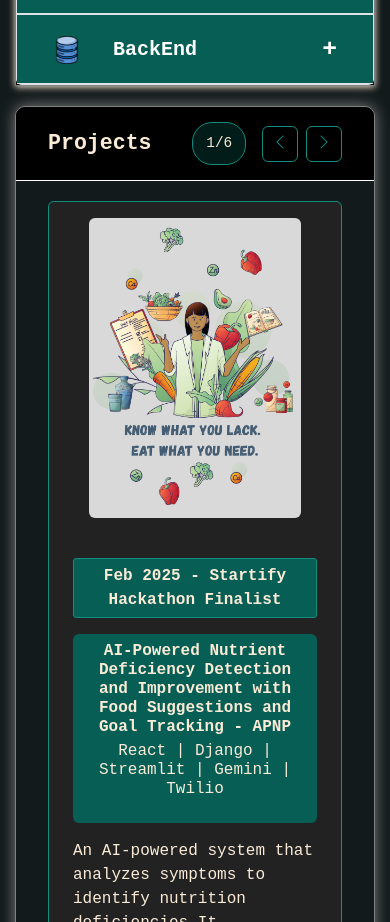
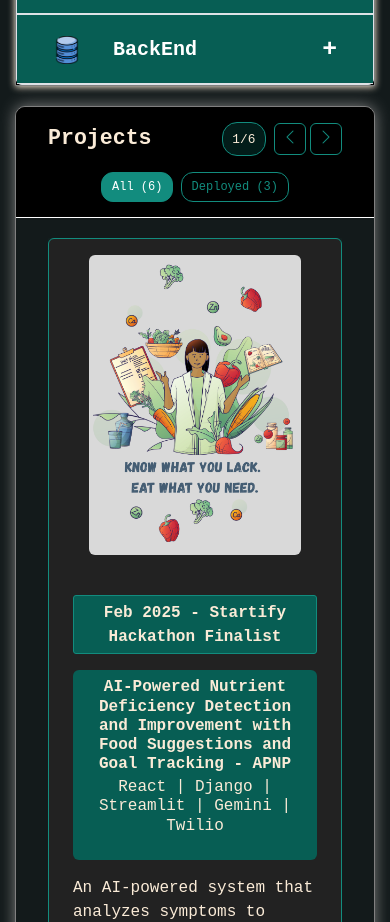
Before and after one commit to BALAMURUGAN16SA/PORTFOLIO, a React (Create React App) app: page / in a window 390 px wide. Shown: the part 800-1722 px from the top of the page. Built offline with nearby package versions, Linux system fonts and the light colour scheme.

Commit message:
Update Projects.jsx

```diff
--- a/src/components/Projects.jsx
+++ b/src/components/Projects.jsx
@@ -14,7 +14,8 @@ const projects = [
       { label: "Github", url: "https://github.com/BALAMURUGAN16SA/AI_Powered_NutriSupport.git" },
       { label: "View Project", url: "https://drive.google.com/file/d/17nf1s8ljWITj304VAytsIYH42l7L4I_e/view?usp=drivesdk" }
     ],
-    image: "images/PIC1.png"
+    image: "images/PIC1.png",
+    deployed: false
   },
   {
     title: "ChatPDF - RAG on PDF, with OCR support",
@@ -26,7 +27,8 @@ const projects = [
       { label: "Live App", url: "https://dbaas-chat-pdf.streamlit.app/"},
       { label: "Demo Video", url: "https://drive.google.com/file/d/19nbqXjnFE1eLDlkEjwbKF35S6iNC4aOB/view?usp=drivesdk" }
     ],
-    image: "images/PIC2.png"
+    image: "images/PIC2.png",
+    deployed: true
   },
   {
     title: "Movie Ticket Booking System",
@@ -38,7 +40,8 @@ const projects = [
       { label: "Live App", url: "https://movie-tickets-booking-balamurugan16sas-projects.vercel.app/"},
       { label: "Demo Video", url: "https://drive.google.com/drive/folders/16VhZIcVPA2lbiQQFT-74fzWj9d_jyYY9" }
     ],
-    image: "images/PIC3.png"
+    image: "images/PIC3.png",
+    deployed: true
   },
   {
     title: "Python-to-C++ Converter",
@@ -49,7 +52,8 @@ const projects = [
       { label: "Github", url: "https://github.com/Kris-05/Python-to-Cpp.git" },
       { label: "View Project", url: "https://drive.google.com/file/d/1im8iIbC9sXzruylLwX_nygQazFxKYBCG/view?usp=drivesdk" }
     ],
-    image: "images/PIC4.png"
+    image: "images/PIC4.png",
+    deployed: false
   },
   {
     title: "GUI Apps using Tkinter",
@@ -60,7 +64,8 @@ const projects = [
       { label: "Github", url: "https://github.com/BALAMURUGAN16SA/GUI_TKINTER.git" },
       { label: "View Project", url: "https://drive.google.com/drive/folders/1-DChbE4SCaPun6bWZWIgv3wy4vfeKRX3" }
     ],
-    image: "images/PIC5.png"
+    image: "images/PIC5.png",
+    deployed: false
   },
   {
     title: "Portfolio Website",
@@ -69,29 +74,47 @@ const projects = [
     description: "That's what you are looking at!",
     links: [
       { label: "Github", url: "https://github.com/BALAMURUGAN16SA/balamurugan16sa.github.io.git" },
-      { label: "View Project", url: "#" }
+      { label: "Live App", url: "#" }
     ],
-    image: "images/PIC6.png"
+    image: "images/PIC6.png",
+    deployed: true
   }
 ];
 
 const Projects = () => {
   const [activeIndex, setActiveIndex] = React.useState(0);
   const [autoScroll, setAutoScroll] = React.useState(true);
+  const [filter, setFilter] = React.useState('all');
+
+  const filteredProjects = filter === 'deployed'
+    ? projects.filter(project => project.deployed)
+    : projects;
 
   const handleSelect = (selectedIndex) => {
     setActiveIndex(selectedIndex);
   };
 
+  const handleFilterChange = (newFilter) => {
+    setFilter(newFilter);
+    setActiveIndex(0);
+  };
+
+  const handleNavigation = (direction) => {
+    const newIndex = direction === 'prev'
+      ? (activeIndex - 1 + filteredProjects.length) % filteredProjects.length
+      : (activeIndex + 1) % filteredProjects.length;
+    handleSelect(newIndex);
+  };
+
   useEffect(() => {
     let interval;
-    if (autoScroll) {
+    if (autoScroll && filteredProjects.length > 0) {
       interval = setInterval(() => {
-        setActiveIndex((prevIndex) => (prevIndex + 1) % projects.length);
-      }, 9000);
+        setActiveIndex((prevIndex) => (prevIndex + 1) % filteredProjects.length);
+      }, 10000);
     }
     return () => clearInterval(interval);
-  }, [autoScroll, projects.length]);
+  }, [autoScroll, filteredProjects.length]);
 
   return (
     <div className="projects" id="projects" style={{
@@ -108,13 +131,137 @@ const Projects = () => {
         borderBottom: "1px solid rgba(255, 255, 255, 1)"
       }}>
         <Container>
-          <div className="d-flex justify-content-between align-items-center">
+          <div className="d-block d-md-none">
+            <div className="d-flex justify-content-between align-items-center mb-3">
               <h3 className="hhp fs-4 fw-bold" style={{
                 color: "antiquewhite",
                 margin: 0
               }}>
                 Projects
               </h3>
+              <div className="d-flex align-items-center">
+                <span className="me-2" style={{
+                  color: "antiquewhite",
+                  fontSize: "0.8rem",
+                  backgroundColor: "rgba(7, 94, 84, 0.3)",
+                  padding: "0.4rem 0.6rem",
+                  borderRadius: "15px",
+                  border: "1px solid #128C7E"
+                }}>
+                  {activeIndex + 1}/{filteredProjects.length}
+                </span>
+                <Button
+                  variant="outline-secondary"
+                  onClick={() => handleNavigation('prev')}
+                  className="me-1"
+                  style={{
+                    color: "#128C7E",
+                    borderColor: "#128C7E",
+                    width: "32px",
+                    height: "32px",
+                    display: "flex",
+                    alignItems: "center",
+                    justifyContent: "center",
+                    padding: 0
+                  }}
+                >
+                  <i className="bi bi-chevron-left" />
+                </Button>
+                <Button
+                  variant="outline-secondary"
+                  onClick={() => handleNavigation('next')}
+                  style={{
+                    color: "#128C7E",
+                    borderColor: "#128C7E",
+                    width: "32px",
+                    height: "32px",
+                    display: "flex",
+                    alignItems: "center",
+                    justifyContent: "center",
+                    padding: 0
+                  }}
+                >
+                  <i className="bi bi-chevron-right" />
+                </Button>
+              </div>
+            </div>
+            <div className="d-flex gap-2 justify-content-center">
+              <Button
+                onClick={() => handleFilterChange('all')}
+                className={`filter-btn ${filter === 'all' ? 'active' : ''}`}
+                style={{
+                  fontSize: "0.75rem",
+                  padding: "0.3rem 0.6rem",
+                  borderRadius: "12px",
+                  border: "1px solid #128C7E",
+                  backgroundColor: filter === 'all' ? "#128C7E" : "transparent",
+                  color: filter === 'all' ? "#fff" : "#128C7E",
+                  transition: "all 0.3s ease"
+                }}
+              >
+                All ({projects.length})
+              </Button>
+              <Button
+                onClick={() => handleFilterChange('deployed')}
+                className={`filter-btn ${filter === 'deployed' ? 'active' : ''}`}
+                style={{
+                  fontSize: "0.75rem",
+                  padding: "0.3rem 0.6rem",
+                  borderRadius: "12px",
+                  border: "1px solid #128C7E",
+                  backgroundColor: filter === 'deployed' ? "#128C7E" : "transparent",
+                  color: filter === 'deployed' ? "#fff" : "#128C7E",
+                  transition: "all 0.3s ease"
+                }}
+              >
+                Deployed ({projects.filter(p => p.deployed).length})
+              </Button>
+            </div>
+          </div>
+
+          <div className="d-none d-md-flex justify-content-between align-items-center">
+            <div className="d-flex align-items-center">
+              <h3 className="hhp fs-4 fw-bold me-4" style={{
+                color: "antiquewhite",
+                margin: 0
+              }}>
+                Projects
+              </h3>
+
+              <div className="d-flex gap-2">
+                <Button
+                  onClick={() => handleFilterChange('all')}
+                  className={`filter-btn ${filter === 'all' ? 'active' : ''}`}
+                  style={{
+                    fontSize: "0.85rem",
+                    padding: "0.4rem 0.8rem",
+                    borderRadius: "15px",
+                    border: "1px solid #128C7E",
+                    backgroundColor: filter === 'all' ? "#128C7E" : "transparent",
+                    color: filter === 'all' ? "#fff" : "#128C7E",
+                    transition: "all 0.3s ease"
+                  }}
+                >
+                  All ({projects.length})
+                </Button>
+                <Button
+                  onClick={() => handleFilterChange('deployed')}
+                  className={`filter-btn ${filter === 'deployed' ? 'active' : ''}`}
+                  style={{
+                    fontSize: "0.85rem",
+                    padding: "0.4rem 0.8rem",
+                    borderRadius: "15px",
+                    border: "1px solid #128C7E",
+                    backgroundColor: filter === 'deployed' ? "#128C7E" : "transparent",
+                    color: filter === 'deployed' ? "#fff" : "#128C7E",
+                    transition: "all 0.3s ease"
+                  }}
+                >
+                  Deployed ({projects.filter(p => p.deployed).length})
+                </Button>
+              </div>
+            </div>
+
             <div className="d-flex align-items-center">
               <span className="ms-3 me-3" style={{
                 color: "antiquewhite",
@@ -124,11 +271,11 @@ const Projects = () => {
                 borderRadius: "20px",
                 border: "1px solid #128C7E"
               }}>
-                {activeIndex + 1}/{projects.length}
+                {activeIndex + 1}/{filteredProjects.length}
               </span>
               <Button
                 variant="outline-secondary"
-                onClick={() => handleSelect((activeIndex - 1 + projects.length) % projects.length)}
+                onClick={() => handleNavigation('prev')}
                 className="me-2"
                 style={{
                   color: "#128C7E",
@@ -145,7 +292,7 @@ const Projects = () => {
               </Button>
               <Button
                 variant="outline-secondary"
-                onClick={() => handleSelect((activeIndex + 1) % projects.length)}
+                onClick={() => handleNavigation('next')}
                 style={{
                   color: "#128C7E",
                   borderColor: "#128C7E",
@@ -164,9 +311,9 @@ const Projects = () => {
         </Container>
       </div>
 
-      {/* Carousel Section */}
       <div style={{ padding: "20px", backgroundColor: "#131a1b" }}>
         <Container>
+          {filteredProjects.length > 0 ? (
             <Carousel
               activeIndex={activeIndex}
               onSelect={handleSelect}
@@ -174,7 +321,7 @@ const Projects = () => {
               indicators={false}
               controls={false}
             >
-            {projects.map((project, index) => (
+              {filteredProjects.map((project, index) => (
                 <Carousel.Item key={index}>
                   <div className="d-flex justify-content-center">
                     <Card className="bx" style={{
@@ -199,7 +346,8 @@ const Projects = () => {
                         </div>
                         <div className="col-md-6">
                           <Card.Body className="h-100 fw-bold d-flex flex-column p-4">
-                          <div className="mon fs-6 mb-3 w-100 text-center" style={{
+                            <div className="d-flex justify-content-between align-items-center mb-3">
+                              <div className="mon fs-6 text-center flex-grow-1" style={{
                                 border: "1px solid #128C7E",
                                 backgroundColor: "#075E54",
                                 color: "antiquewhite",
@@ -207,6 +355,19 @@ const Projects = () => {
                                 borderRadius: "3px"
                               }}>
                                 {project.date}
+                              </div>
+                              {project.deployed && (
+                                <span className="ms-2" style={{
+                                  fontSize: "0.7rem",
+                                  backgroundColor: "#128C7E",
+                                  color: "white",
+                                  padding: "0.2rem 0.5rem",
+                                  borderRadius: "10px",
+                                  fontWeight: "bold"
+                                }}>
+                                  LIVE
+                                </span>
+                              )}
                             </div>
                             <div className="sub-det text-center mb-3 p-2 rounded" style={{
                               backgroundColor: "#075E54",
@@ -231,7 +392,6 @@ const Projects = () => {
                                 >
                                   {link.label}
                                 </Button>
-
                               ))}
                             </div>
                           </Card.Body>
@@ -242,6 +402,11 @@ const Projects = () => {
                 </Carousel.Item>
               ))}
             </Carousel>
+          ) : (
+            <div className="text-center" style={{ color: "antiquewhite", padding: "2rem" }}>
+              No projects found for the selected filter.
+            </div>
+          )}
         </Container>
       </div>
     </div>
```
Lines whose indentation alone changed are shown as unchanged.
